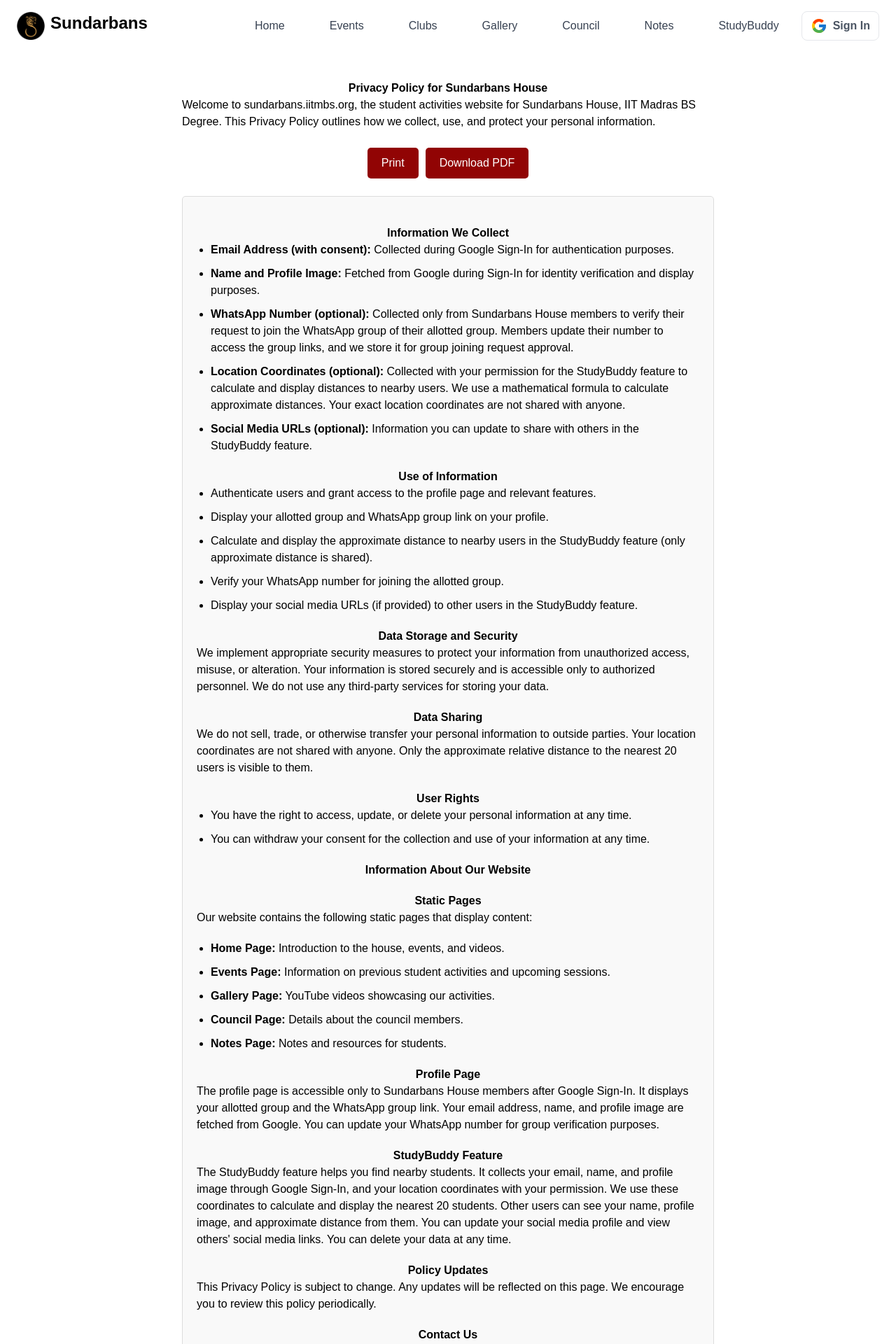
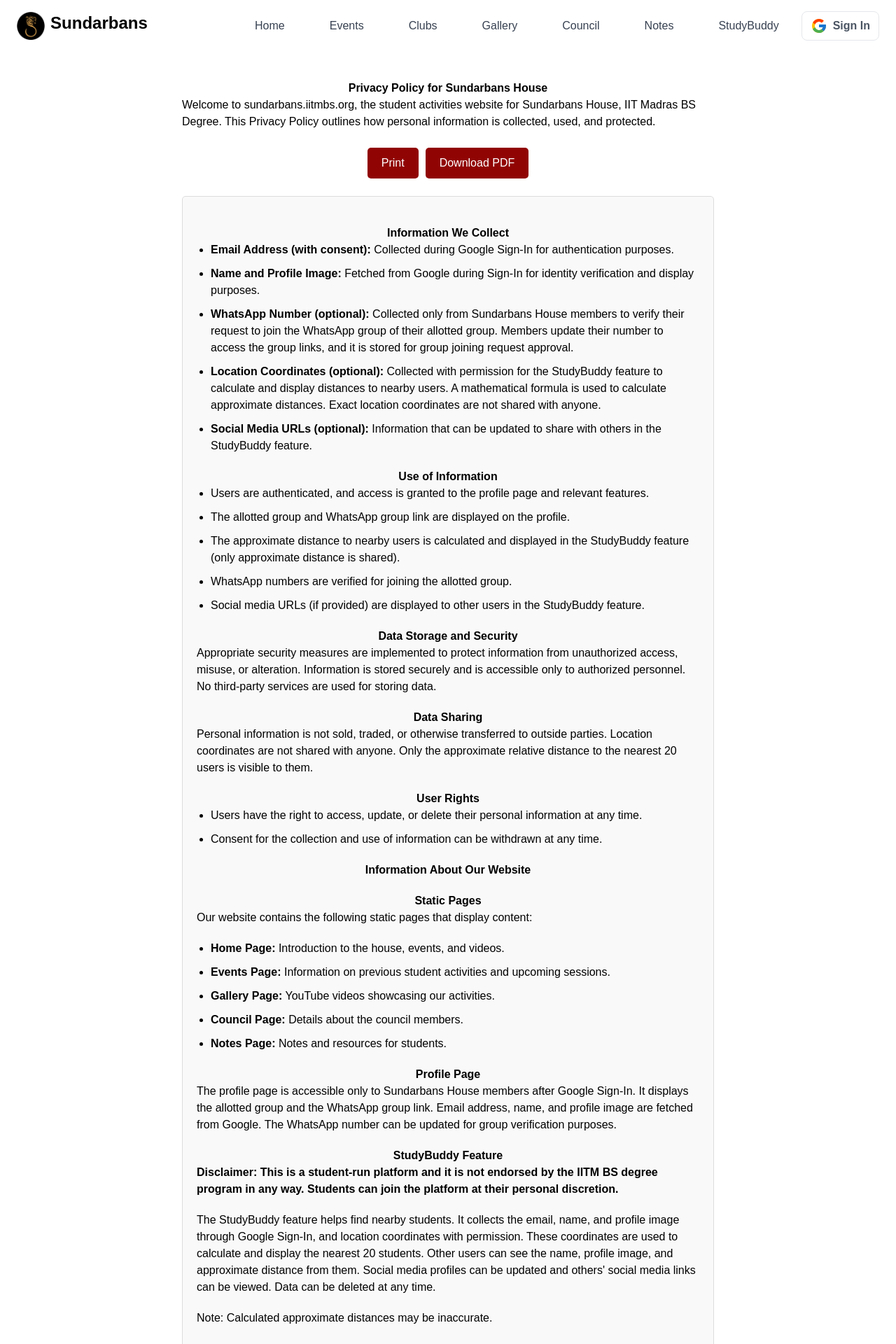
Before and after one commit to SundarbansWebOps/Frontend, a Vue app: page /privacy-policy in a window 1280 px wide. Shown: the top 1920 px of the page at 70% size. Built offline with nearby package versions, Linux system fonts and the light colour scheme.

Commit message:
some changes in PrivacyPolicy

```diff
--- a/src/components/PrivacyPolicy.vue
+++ b/src/components/PrivacyPolicy.vue
@@ -5,8 +5,8 @@
       <h1>Privacy Policy for Sundarbans House</h1>
       <p>
         Welcome to sundarbans.iitmbs.org, the student activities website for Sundarbans
-        House, IIT Madras BS Degree. This Privacy Policy outlines how we collect,
-        use, and protect your personal information.
+        House, IIT Madras BS Degree. This Privacy Policy outlines how personal
+        information is collected, used, and protected.
       </p>
 
       <div class="button-container">
@@ -29,16 +29,15 @@
             <li>
               <strong>WhatsApp Number (optional):</strong> Collected only from Sundarbans House members
               to verify their request to join the WhatsApp group of their allotted group. Members update their
-              number to access the group links, and we store it for group joining request approval.
+              number to access the group links, and it is stored for group joining request approval.
             </li>
             <li>
-              <strong>Location Coordinates (optional):</strong> Collected with your
-              permission for the StudyBuddy feature to calculate and display distances
-              to nearby users. We use a mathematical formula to calculate approximate distances.
-              Your exact location coordinates are not shared with anyone.
+              <strong>Location Coordinates (optional):</strong> Collected with permission for the StudyBuddy feature to calculate and display distances
+              to nearby users. A mathematical formula is used to calculate approximate distances.
+              Exact location coordinates are not shared with anyone.
             </li>
             <li>
-              <strong>Social Media URLs (optional):</strong> Information you can update
+              <strong>Social Media URLs (optional):</strong> Information that can be updated
               to share with others in the StudyBuddy feature.
             </li>
           </ul>
@@ -47,32 +46,32 @@
         <section id="use-of-information">
           <h2>Use of Information</h2>
           <ul>
-            <li>Authenticate users and grant access to the profile page and relevant features.</li>
-            <li>Display your allotted group and WhatsApp group link on your profile.</li>
+            <li>Users are authenticated, and access is granted to the profile page and relevant features.</li>
+            <li>The allotted group and WhatsApp group link are displayed on the profile.</li>
             <li>
-              Calculate and display the approximate distance to nearby users in the StudyBuddy
+              The approximate distance to nearby users is calculated and displayed in the StudyBuddy
               feature (only approximate distance is shared).
             </li>
-            <li>Verify your WhatsApp number for joining the allotted group.</li>
-            <li>Display your social media URLs (if provided) to other users in the StudyBuddy feature.</li>
+            <li>WhatsApp numbers are verified for joining the allotted group.</li>
+            <li>Social media URLs (if provided) are displayed to other users in the StudyBuddy feature.</li>
           </ul>
         </section>
 
         <section id="data-storage-and-security">
           <h2>Data Storage and Security</h2>
           <p>
-            We implement appropriate security measures to protect your information
-            from unauthorized access, misuse, or alteration. Your information is
-            stored securely and is accessible only to authorized personnel. We do not
-            use any third-party services for storing your data.
+            Appropriate security measures are implemented to protect information
+            from unauthorized access, misuse, or alteration. Information is
+            stored securely and is accessible only to authorized personnel. No
+            third-party services are used for storing data.
           </p>
         </section>
 
         <section id="data-sharing">
           <h2>Data Sharing</h2>
           <p>
-            We do not sell, trade, or otherwise transfer your personal information to
-            outside parties. Your location coordinates are not shared with anyone.
+            Personal information is not sold, traded, or otherwise transferred to
+            outside parties. Location coordinates are not shared with anyone.
             Only the approximate relative distance to the nearest 20 users is visible
             to them.
           </p>
@@ -81,8 +80,8 @@
         <section id="user-rights">
           <h2>User Rights</h2>
           <ul>
-            <li>You have the right to access, update, or delete your personal information at any time.</li>
-            <li>You can withdraw your consent for the collection and use of your information at any time.</li>
+            <li>Users have the right to access, update, or delete their personal information at any time.</li>
+            <li>Consent for the collection and use of information can be withdrawn at any time.</li>
           </ul>
         </section>
 
@@ -101,37 +100,41 @@
           <h3>Profile Page</h3>
           <p>
             The profile page is accessible only to Sundarbans House members after
-            Google Sign-In. It displays your allotted group and the WhatsApp group link.
-            Your email address, name, and profile image are fetched from Google. You can
-            update your WhatsApp number for group verification purposes.
+            Google Sign-In. It displays the allotted group and the WhatsApp group link.
+            Email address, name, and profile image are fetched from Google. The WhatsApp number can be
+            updated for group verification purposes.
           </p>
         </section>
 
         <section id="studybuddy-feature">
           <h3>StudyBuddy Feature</h3>
           <p>
-            The StudyBuddy feature helps you find nearby students. It collects your email,
-            name, and profile image through Google Sign-In, and your location coordinates
-            with your permission. We use these coordinates to calculate and display the
-            nearest 20 students. Other users can see your name, profile image, and
-            approximate distance from them. You can update your social media profile and
-            view others' social media links. You can delete your data at any time.
+            <b>Disclaimer: This is a student-run platform and it is not endorsed by the IITM BS degree program in any way. Students can join the platform at their personal discretion.</b>
           </p>
+          <p>
+            The StudyBuddy feature helps find nearby students. It collects the email,
+            name, and profile image through Google Sign-In, and location coordinates
+            with permission. These coordinates are used to calculate and display the
+            nearest 20 students. Other users can see the name, profile image, and
+            approximate distance from them. Social media profiles can be updated and
+            others' social media links can be viewed. Data can be deleted at any time.
+          </p>
+          <p>Note: Calculated approximate distances may be inaccurate.</p>
         </section>
 
         <section id="policy-updates">
           <h2>Policy Updates</h2>
           <p>
             This Privacy Policy is subject to change. Any updates will be reflected on
-            this page. We encourage you to review this policy periodically.
+            this page. It is encouraged to review this policy periodically.
           </p>
         </section>
 
         <section id="contact-us">
           <h2>Contact Us</h2>
           <p>
-            If you have any questions or concerns about this Privacy Policy or your
-            privacy, please contact us at:
+            For any questions or concerns about this Privacy Policy or privacy,
+            please contact us at:
             <a href="mailto:sundarbans-webad@ds.study.iitm.ac.in">sundarbans-webad@ds.study.iitm.ac.in</a>.
           </p>
         </section>
```
